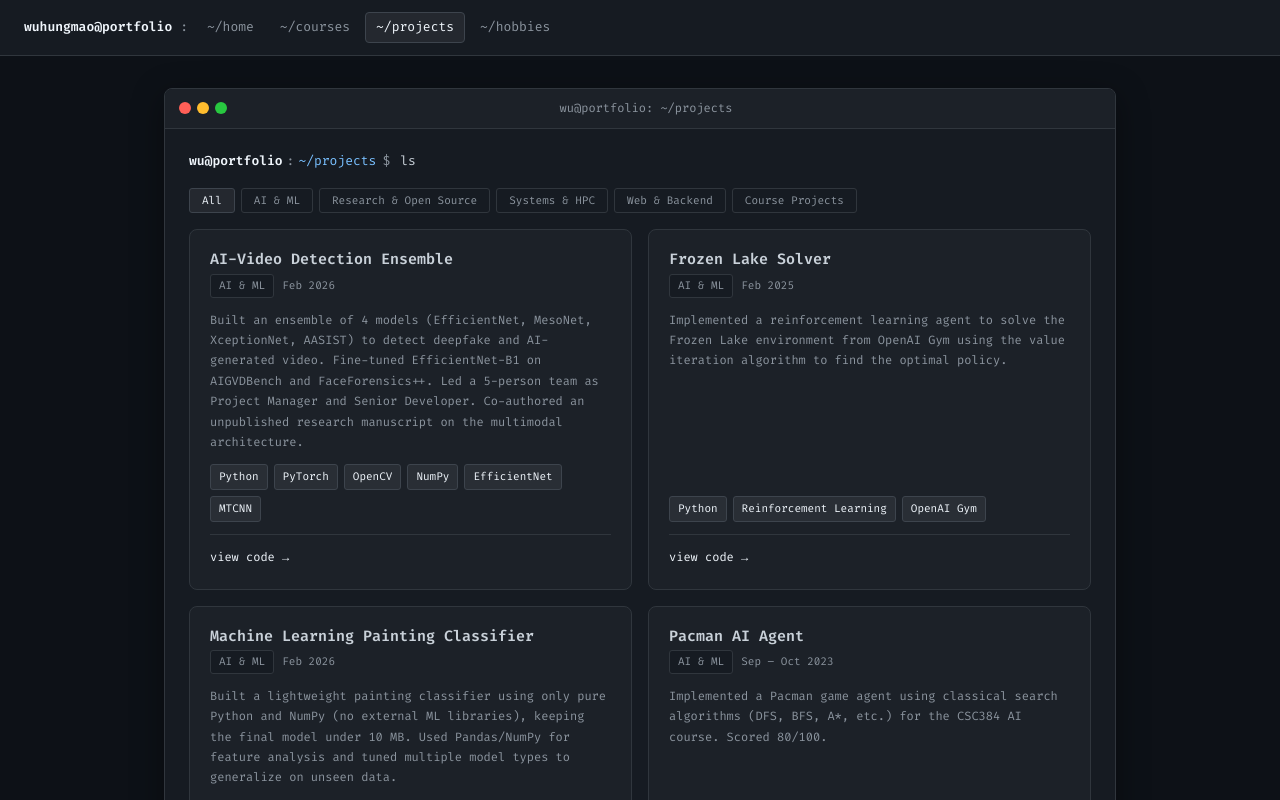
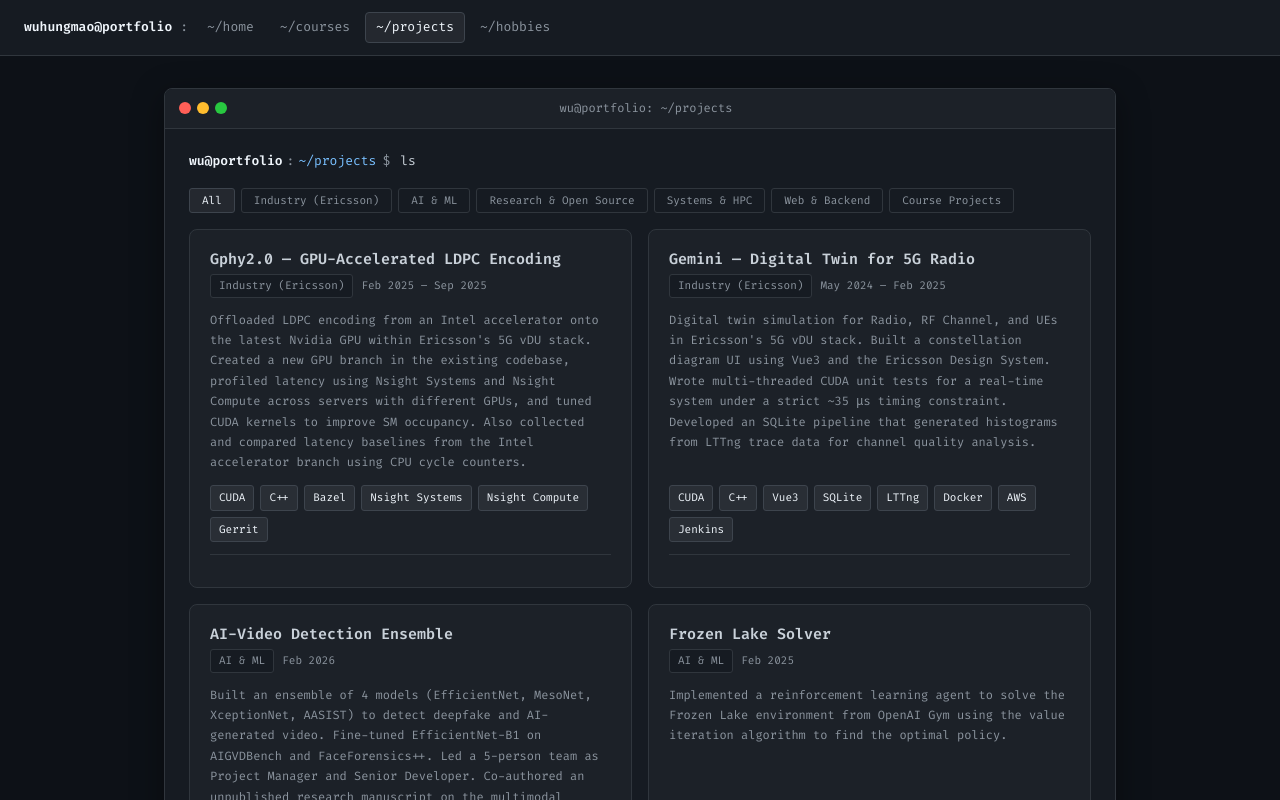
Before and after one commit to wuhungmao/academic-work, a React (Vite) app in the folder portfolio/: page /#/projects in a window 1280 px wide. Shown: the top 800 px of the page. Built offline with nearby package versions, Linux system fonts and the light colour scheme.

Commit message:
Add working out hobby content, add Ericsson projects (Gemini, Gphy2.0)
https://claude.ai/code/session_01CG9Nghi3U6J6hqSUGpG6AP

```diff
--- a/portfolio/src/data/hobbies.js
+++ b/portfolio/src/data/hobbies.js
@@ -66,8 +66,8 @@ const hobbies = [
     id: 'working-out',
     name: 'Working Out',
     icon: '💪',
-    summary: 'Staying active and building strength.',
-    description: `Working out is a regular part of my routine. Content coming soon.`,
+    summary: 'Weekly gym sessions for a healthy body.',
+    description: `I go to the gym almost every week. I don't follow a strict program or chase specific fitness goals — it's more about maintaining a healthy body and clearing my head. Consistent gym sessions are a good counterbalance to long hours sitting at a desk coding. Nothing complicated: just showing up regularly and putting in the work.`,
     coverImage: null,
     photos: [],
   },
--- a/portfolio/src/data/projects.js
+++ b/portfolio/src/data/projects.js
@@ -1,4 +1,24 @@
 const projects = [
+  // ── Industry (Ericsson) ───────────────────────────────────────────────────
+  {
+    id: 'gphy2',
+    name: 'Gphy2.0 — GPU-Accelerated LDPC Encoding',
+    category: 'Industry (Ericsson)',
+    date: 'Feb 2025 – Sep 2025',
+    tags: ['CUDA', 'C++', 'Bazel', 'Nsight Systems', 'Nsight Compute', 'Gerrit'],
+    description: 'Offloaded LDPC encoding from an Intel accelerator onto the latest Nvidia GPU within Ericsson\'s 5G vDU stack. Created a new GPU branch in the existing codebase, profiled latency using Nsight Systems and Nsight Compute across servers with different GPUs, and tuned CUDA kernels to improve SM occupancy. Also collected and compared latency baselines from the Intel accelerator branch using CPU cycle counters.',
+    link: null,
+  },
+  {
+    id: 'gemini',
+    name: 'Gemini — Digital Twin for 5G Radio',
+    category: 'Industry (Ericsson)',
+    date: 'May 2024 – Feb 2025',
+    tags: ['CUDA', 'C++', 'Vue3', 'SQLite', 'LTTng', 'Docker', 'AWS', 'Jenkins'],
+    description: 'Digital twin simulation for Radio, RF Channel, and UEs in Ericsson\'s 5G vDU stack. Built a constellation diagram UI using Vue3 and the Ericsson Design System. Wrote multi-threaded CUDA unit tests for a real-time system under a strict ~35 μs timing constraint. Developed an SQLite pipeline that generated histograms from LTTng trace data for channel quality analysis.',
+    link: null,
+  },
+
   // ── AI & ML ──────────────────────────────────────────────────────────────
   {
     id: 'ai-video-detection',
@@ -158,6 +178,6 @@ const projects = [
   },
 ]
 
-export const categories = ['All', 'AI & ML', 'Research & Open Source', 'Systems & HPC', 'Web & Backend', 'Course Projects']
+export const categories = ['All', 'Industry (Ericsson)', 'AI & ML', 'Research & Open Source', 'Systems & HPC', 'Web & Backend', 'Course Projects']
 
 export default projects
```
